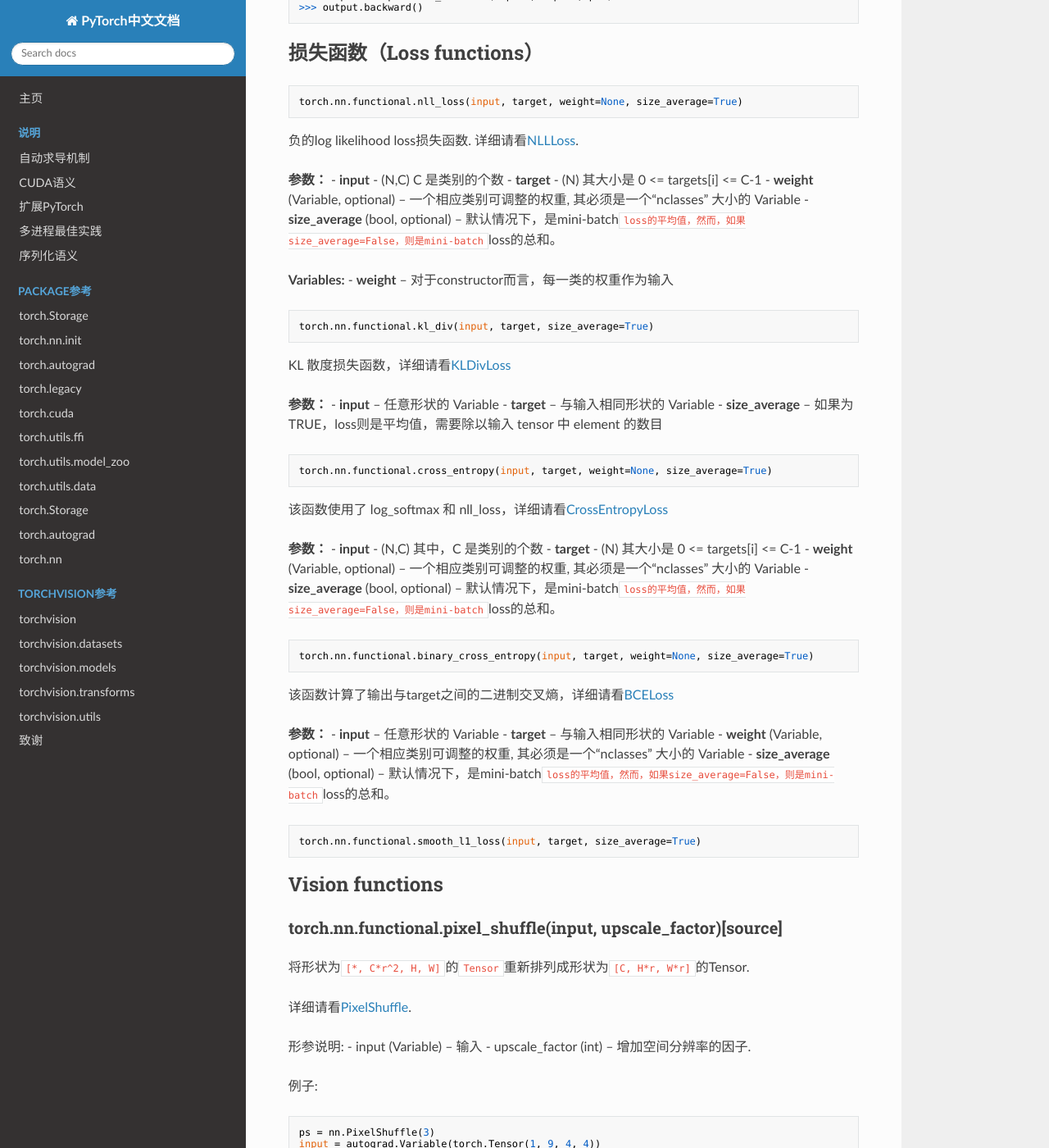
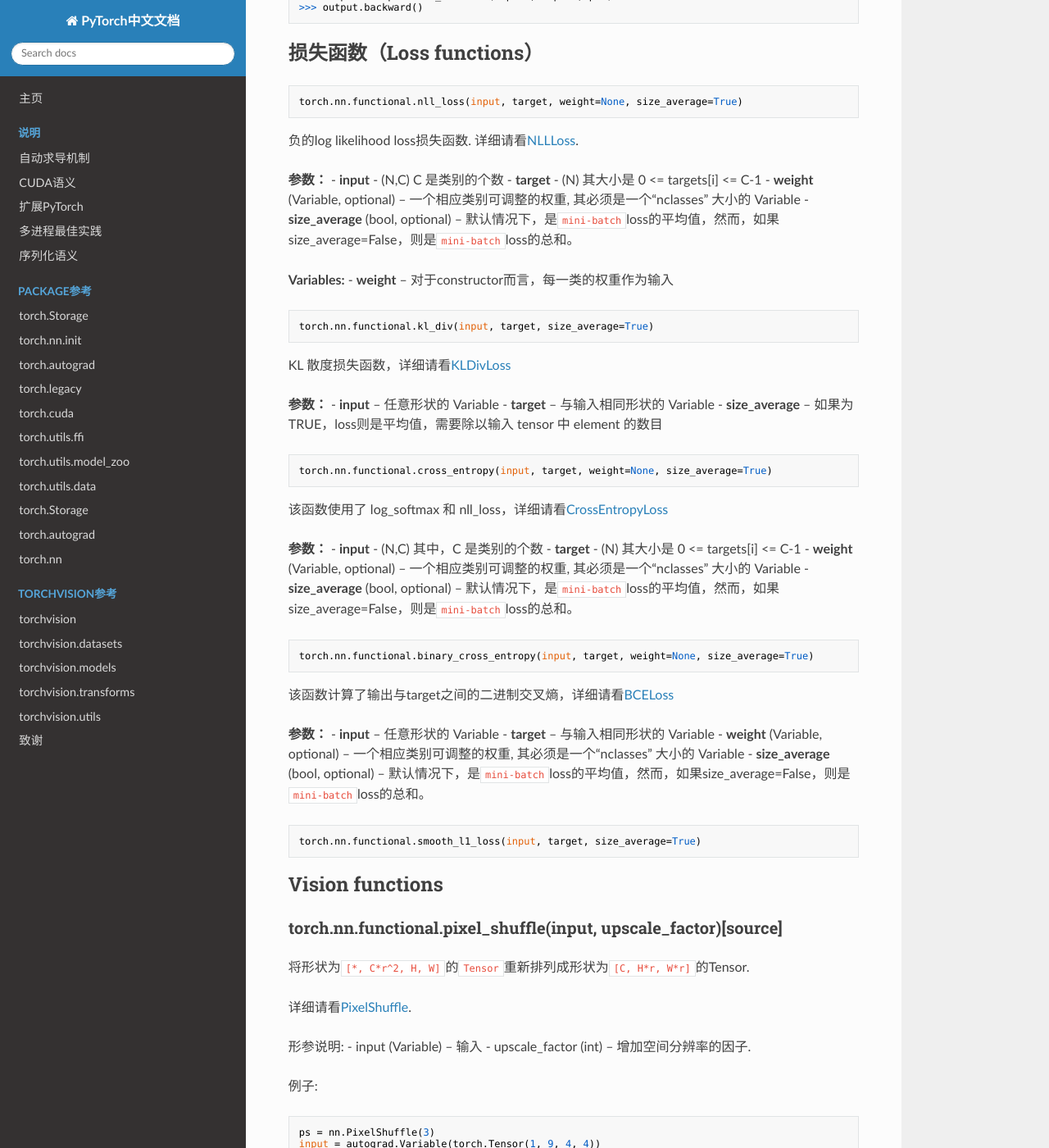
Before and after one commit to awfssv/pytorch-cn, an MkDocs documentation site: the page built from docs/package_references/functional.md, in a window 1280 px wide and 1400 px high, scrolled down 6190 px. Shown: the whole window at 82% size. Built offline with MkDocs 1.6.1, drawn with Linux system fonts in a browser that asks for light colours; nearby versions of some CDN libraries; old or Windows-style settings are respelled for this version of MkDocs.

````diff
--- a/docs/package_references/functional.md
+++ b/docs/package_references/functional.md
@@ -351,7 +351,7 @@ torch.nn.functional.nll_loss(input, target, weight=None, size_average=True)
 - **input** - (N,C) C 是类别的个数
 - **target** - (N) 其大小是 0 <= targets[i] <= C-1
 - **weight** (Variable, optional) – 一个相应类别可调整的权重, 其必须是一个“nclasses” 大小的 Variable
-- **size_average** (bool, optional) – 默认情况下，是mini-batch``loss的平均值，然而，如果size_average=False，则是mini-batch``loss的总和。
+- **size_average** (bool, optional) – 默认情况下，是``mini-batch``loss的平均值，然而，如果size_average=False，则是``mini-batch``loss的总和。
 
 
 **Variables:**
@@ -376,7 +376,7 @@ torch.nn.functional.cross_entropy(input, target, weight=None, size_average=True)
 - **input** - (N,C) 其中，C 是类别的个数
 - **target** - (N) 其大小是 0 <= targets[i] <= C-1
 - **weight** (Variable, optional) – 一个相应类别可调整的权重, 其必须是一个“nclasses” 大小的 Variable
-- **size_average** (bool, optional) – 默认情况下，是mini-batch``loss的平均值，然而，如果size_average=False，则是mini-batch``loss的总和。
+- **size_average** (bool, optional) – 默认情况下，是``mini-batch``loss的平均值，然而，如果size_average=False，则是``mini-batch``loss的总和。
 
 ```python
 torch.nn.functional.binary_cross_entropy(input, target, weight=None, size_average=True)
@@ -387,7 +387,7 @@ torch.nn.functional.binary_cross_entropy(input, target, weight=None, size_averag
 - **input** – 任意形状的 Variable
 - **target** – 与输入相同形状的 Variable
 - **weight** (Variable, optional) – 一个相应类别可调整的权重, 其必须是一个“nclasses” 大小的 Variable
-- **size_average** (bool, optional) – 默认情况下，是mini-batch``loss的平均值，然而，如果size_average=False，则是mini-batch``loss的总和。
+- **size_average** (bool, optional) – 默认情况下，是``mini-batch``loss的平均值，然而，如果size_average=False，则是``mini-batch``loss的总和。
 
 ```python
 torch.nn.functional.smooth_l1_loss(input, target, size_average=True)
````
